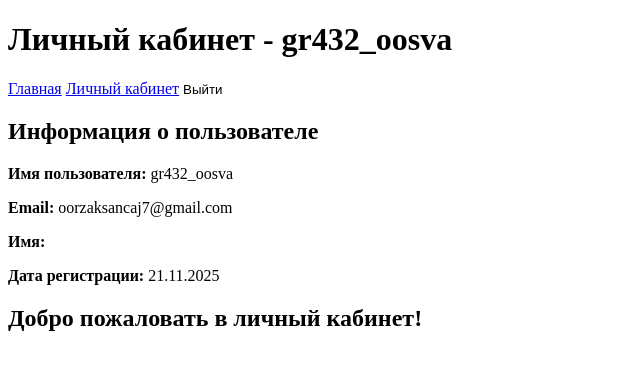
After one commit to LqenDp/Practicalwork2, a Django app: page /catalog/profile/ in a window 1280 px wide. The commit adds this page. Shown: the top 370 px of the page, without its empty margins (0-640 px from the left). Run offline with Django 3.2, Linux system fonts and the light colour scheme; a user stored in the database is signed in.

Commit message:
personal account

```diff
--- a/designpro/settings.py
+++ b/designpro/settings.py
@@ -126,4 +126,5 @@ STATIC_URL = '/static/'
 
 DEFAULT_AUTO_FIELD = 'django.db.models.BigAutoField'
 
-LOGIN_REDIRECT_URL = '/'
+LOGIN_REDIRECT_URL = '/catalog/profile/'
+LOGOUT_REDIRECT_URL = '/'
--- /dev/null
+++ b/templates/catalog/profile.html
@@ -0,0 +1,36 @@
+<!DOCTYPE html>
+<html lang="ru">
+<head>
+    <meta charset="UTF-8">
+    <meta name="viewport" content="width=device-width, initial-scale=1.0">
+    <title>Личный кабинет - DesignPro</title>
+</head>
+<body>
+    <div class="header">
+        <h1>Личный кабинет - {{ user.username }}</h1>
+    </div>
+
+    <div class="nav">
+        <a href="{% url 'index' %}">Главная</a>
+        <a href="{% url 'profile' %}">Личный кабинет</a>
+        <form method="post" action="{% url 'logout' %}" style="display: inline;">
+            {% csrf_token %}
+            <button type="submit" class="btn btn-link" style="padding: 0; border: none; background: none; color: #11111;">
+                Выйти
+            </button>
+        </form>
+    </div>
+
+    <div class="profile-content">
+        <div class="user-info">
+            <h2>Информация о пользователе</h2>
+            <p><strong>Имя пользователя:</strong> {{ user.username }}</p>
+            <p><strong>Email:</strong> {{ user.email }}</p>
+            <p><strong>Имя:</strong> {{ user.first_name }}</p>
+            <p><strong>Дата регистрации:</strong> {{ user.date_joined|date:"d.m.Y" }}</p>
+        </div>
+
+        <h2>Добро пожаловать в личный кабинет!</h2>
+    </div>
+</body>
+</html>
--- a/templates/index.html
+++ b/templates/index.html
@@ -17,7 +17,7 @@
             <a href="{% url 'profile' %}">Личный кабинет</a>
                 <form method="post" action="{% url 'logout' %}" style="display: inline;">
                     {% csrf_token %}
-                    <button type="submit" class="btn btn-link" style="padding: 0; border: none; background: none; color: #FFFFFF;">
+                    <button type="submit" class="btn btn-link" style="padding: 0; border: none; background: none; color: #11111;">
                         Выйти
                     </button>
                 </form>
--- a/templates/registration/login.html
+++ b/templates/registration/login.html
@@ -38,6 +38,7 @@
 
                 <input type="hidden" name="next" value="{{ next }}">
             </form>
+
         </div>
     </div>
 </div>
```
Also changed, not shown: catalog/forms.py (line endings or trailing spaces), db.sqlite3, 1 other file.
